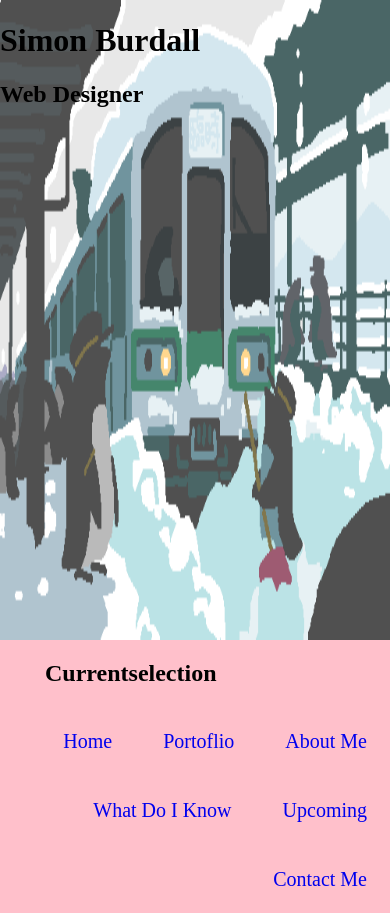
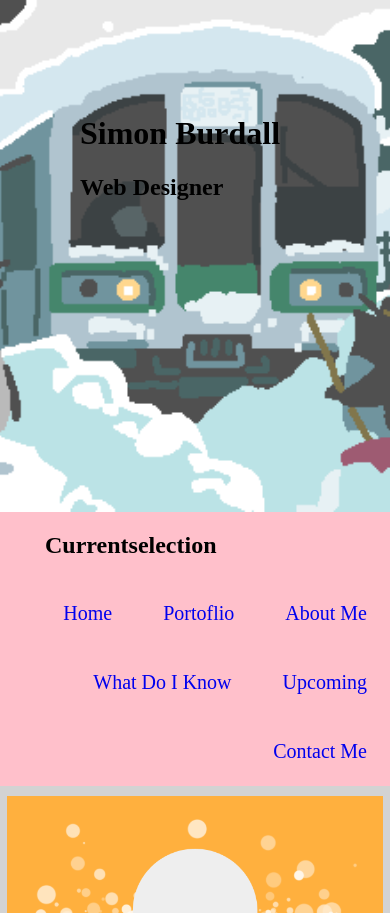
Before and after one commit to SimonBurdall/personalsite, a PHP site: page / in a window 390 px wide. Shown: the top 913 px of the page. Run offline with PHP 8.4, Linux system fonts and the light colour scheme.

Commit message:
Updated the header to be responsive

```diff
--- a/index.css
+++ b/index.css
@@ -7,17 +7,35 @@ body {
 .header-wrapper {
     background-position: 50% 50%;
     background-repeat: no-repeat;
-    background-size: 100% 100%;
+    background-size: cover;
     width: 100%;
-    height: 640px;
+    height: 60vh;
+    min-height: 32rem;
+    display: flex;
     z-index: 1;
     margin: auto;
 }
 
 .head-container {
     max-width: 960px;
-    padding-top: 1px;
-    margin: auto;
+    height: 100%;
+    flex: 1;
+    margin-left: auto;
+}
+
+@media only screen and (max-width: 200px){
+.head-container {
+    max-width: 960px;
+    height: 100%;
+    width: 200px;
+    flex: 1;
+    margin-left: auto;
+}
+}
+
+.head-title-elements{
+    margin: 1rem 5rem 2rem;
+    padding-top: 20%;
 }
 
 #title-output {
@@ -71,6 +89,11 @@ body {
 .navi-li a:hover {
     background-color: #111;
 }
+
+@media only screen and (max-width: 1050px){
+
+}
+
 
 .portfolio-thumbnail-row{
     display: flex;
--- a/index.html
+++ b/index.html
@@ -10,8 +10,10 @@
 	<header id="home" class="header-wrapper" style="background-image: url(images/ph-bk.png);">
 		<div class="head-container">
 			<!--<h1 id="title-output"></h1>-->
-			<h1 class="head-title">Simon Burdall</h1>
-			<h2 class="head-title">Web Designer</h2>
+			<div class="head-title-elements">
+				<h1 class="head-title">Simon Burdall</h1>
+				<h2 class="head-title">Web Designer</h2>
+			</div>
 		</div>
 	</header>
 
```
